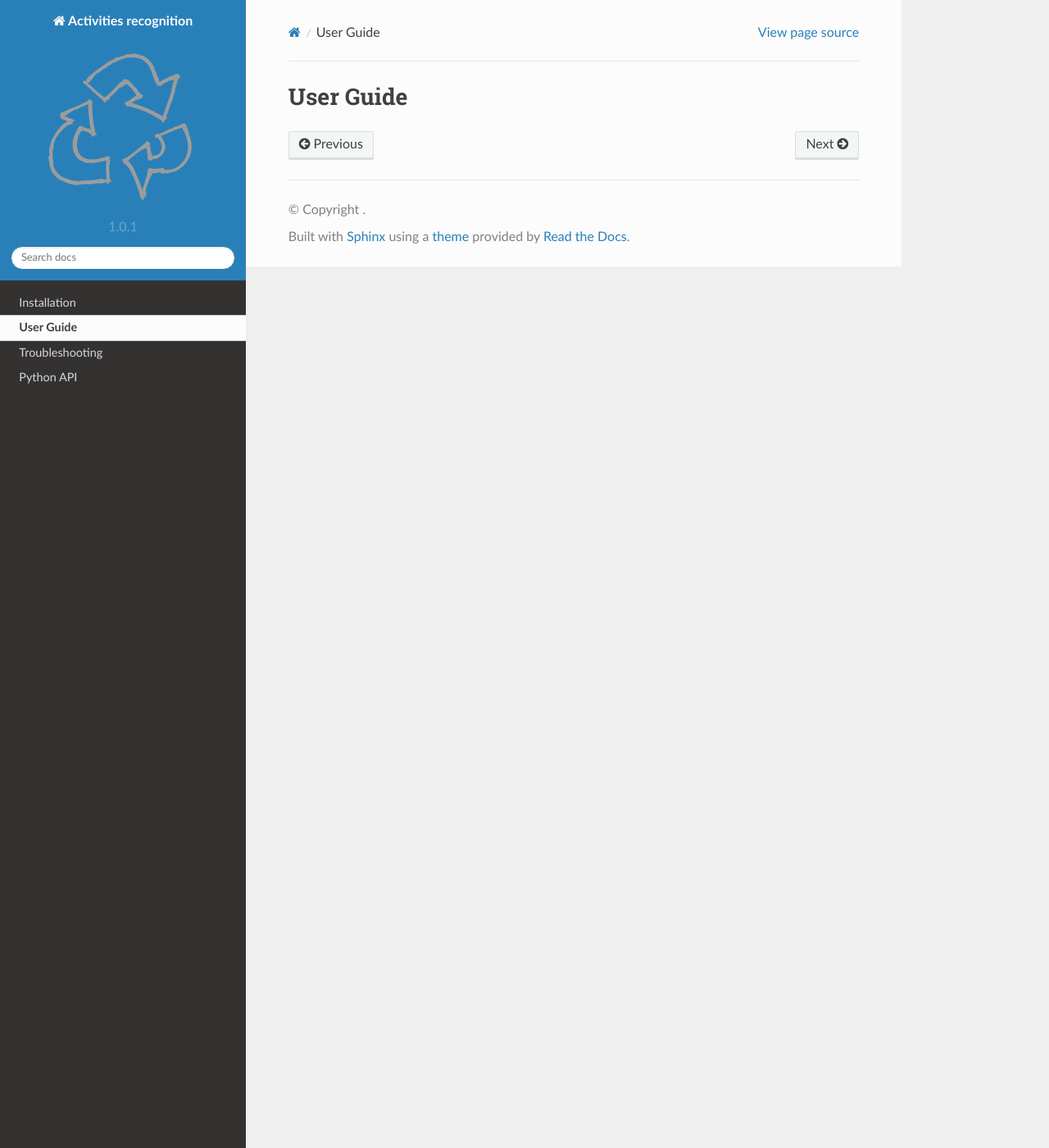
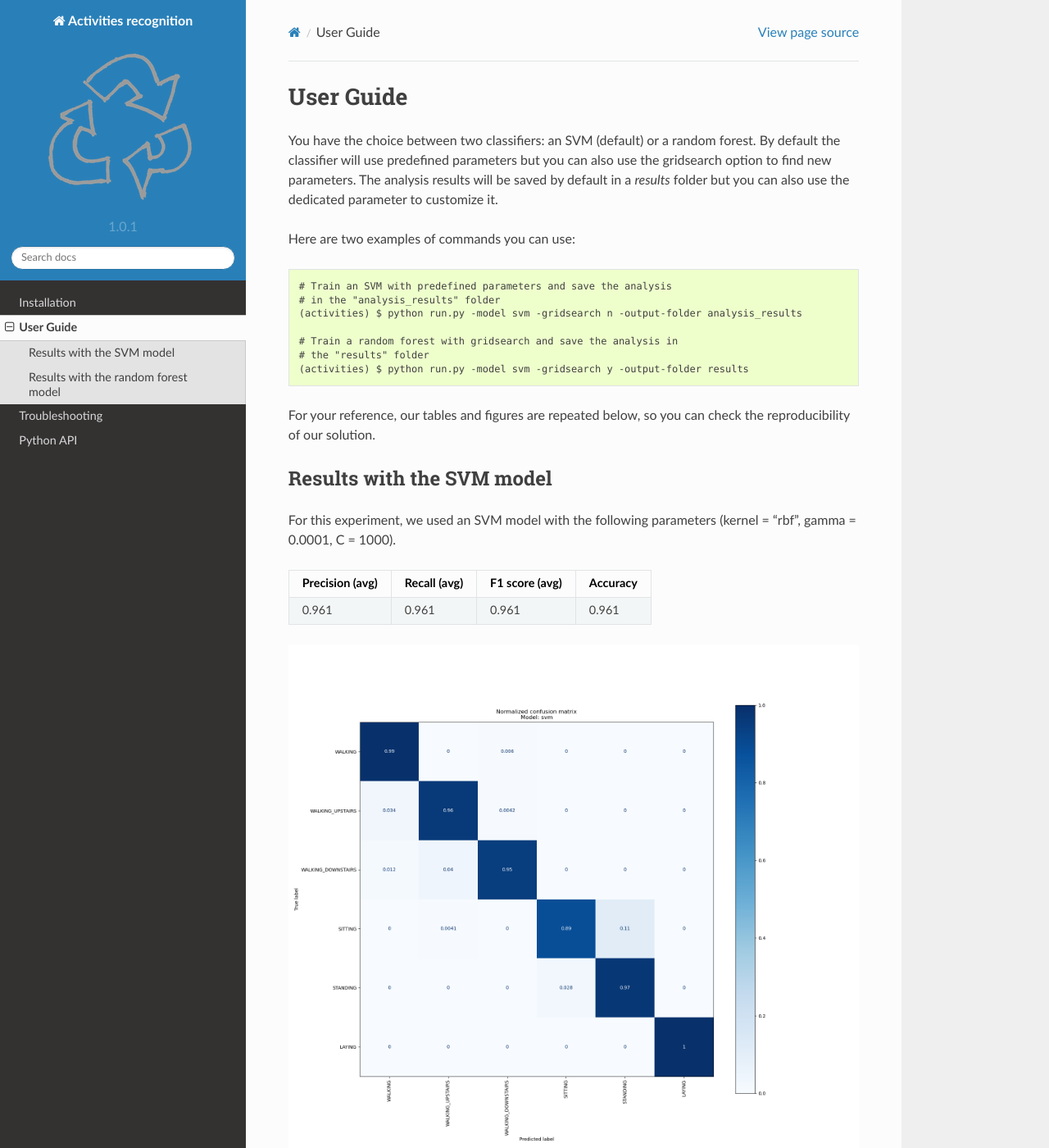
Before and after one commit to patrickaudriaz/mini-project, a Sphinx documentation site: the page built from doc/guide.rst, in a window 1280 px wide and 1400 px high. Shown: the whole window at 82% size. Built offline with Sphinx 7.4.7 and the Read the Docs theme 2.0.0, drawn with Linux system fonts in a browser that asks for light colours; some of the changed text lies outside the part shown.

Commit message:
[doc] Create the user guide

```diff
--- a/doc/conf.py
+++ b/doc/conf.py
@@ -31,6 +31,7 @@ extensions = [
     "sphinx.ext.viewcode",
     "sphinx.ext.mathjax",
     "sphinx_rtd_theme",
+    "sphinx.ext.autosectionlabel",
 ]
 
 # Be picky about warnings
--- a/doc/guide.rst
+++ b/doc/guide.rst
@@ -5,3 +5,55 @@
 ============
  User Guide
 ============
+
+You have the choice between two classifiers: an SVM (default) or a random
+forest. By default the classifier will use predefined parameters
+but you can also use the gridsearch option to find new parameters. The analysis
+results will be saved by default in a *results* folder but you can also use
+the dedicated parameter to customize it.
+
+Here are two examples of commands you can use::
+
+    # Train an SVM with predefined parameters and save the analysis
+    # in the "analysis_results" folder
+    (activities) $ python run.py -model svm -gridsearch n -output-folder analysis_results
+
+    # Train a random forest with gridsearch and save the analysis in
+    # the "results" folder
+    (activities) $ python run.py -model svm -gridsearch y -output-folder results
+
+For your reference, our tables and figures are repeated below, so you can
+check the reproducibility of our solution.
+
+Results with the SVM model
+--------------------------
+
+For this experiment, we used an SVM model with the following parameters
+(kernel = "rbf", gamma = 0.0001, C = 1000).
+
+=================  ==============  ================  ==========
+  Precision (avg)    Recall (avg)    F1 score (avg)    Accuracy
+=================  ==============  ================  ==========
+            0.961           0.961             0.961       0.961
+=================  ==============  ================  ==========
+
+.. image:: img/svm_confusion_matrix.png
+  :width: 1000
+  :alt: SVM Confusion Matrix
+
+Results with the random forest model
+------------------------------------
+
+For this experiment, we used a random forest model with the following parameters
+(n_estimators = 50, max_depth = 25, min_samples_split = 2, min_samples_leaf = 4,
+bootstrap = True).
+
+=================  ==============  ================  ==========
+  Precision (avg)    Recall (avg)    F1 score (avg)    Accuracy
+=================  ==============  ================  ==========
+            0.924           0.924             0.924       0.924
+=================  ==============  ================  ==========
+
+.. image:: img/rf_confusion_matrix.png
+  :width: 1000
+  :alt: Random Forest Confusion Matrix
--- a/doc/troubleshooting.rst
+++ b/doc/troubleshooting.rst
@@ -12,8 +12,8 @@ You can run unit tests we have prepared like this (install pytest_ first):
 
   # use your package manager to install the package "pytest"
   # here, I examplify with "miniconda":
-  (project) $ conda install pytest
-  (project) $ pytest ./test.py
+  (activities) $ conda install pytest
+  (activities) $ pytest ./test.py
   ....
 
   tests.py ...........
```
Also changed, not shown: doc/index.rst (+17 -2 lines), doc/img/rf_confusion_matrix.png (added), doc/img/svm_confusion_matrix.png (added).
